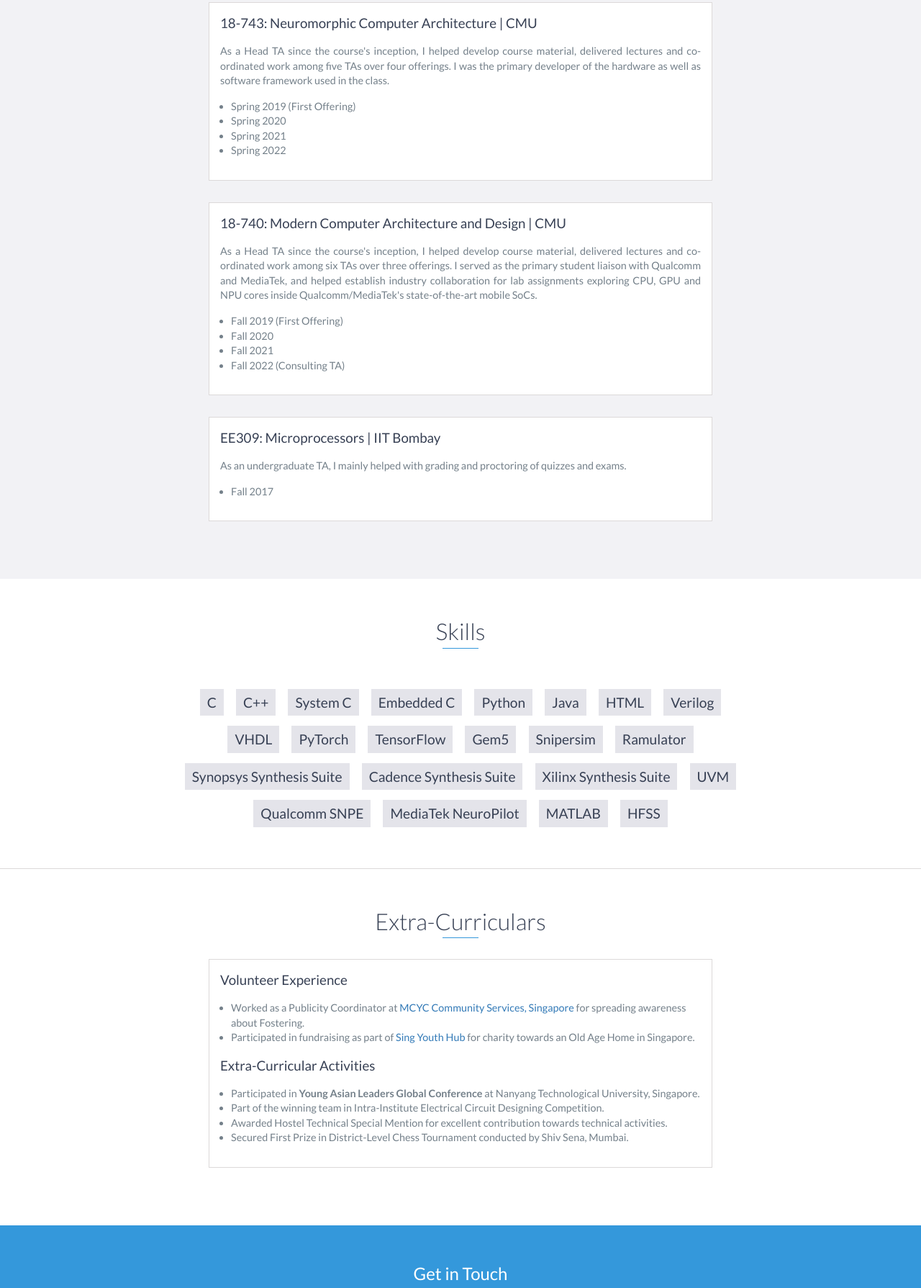
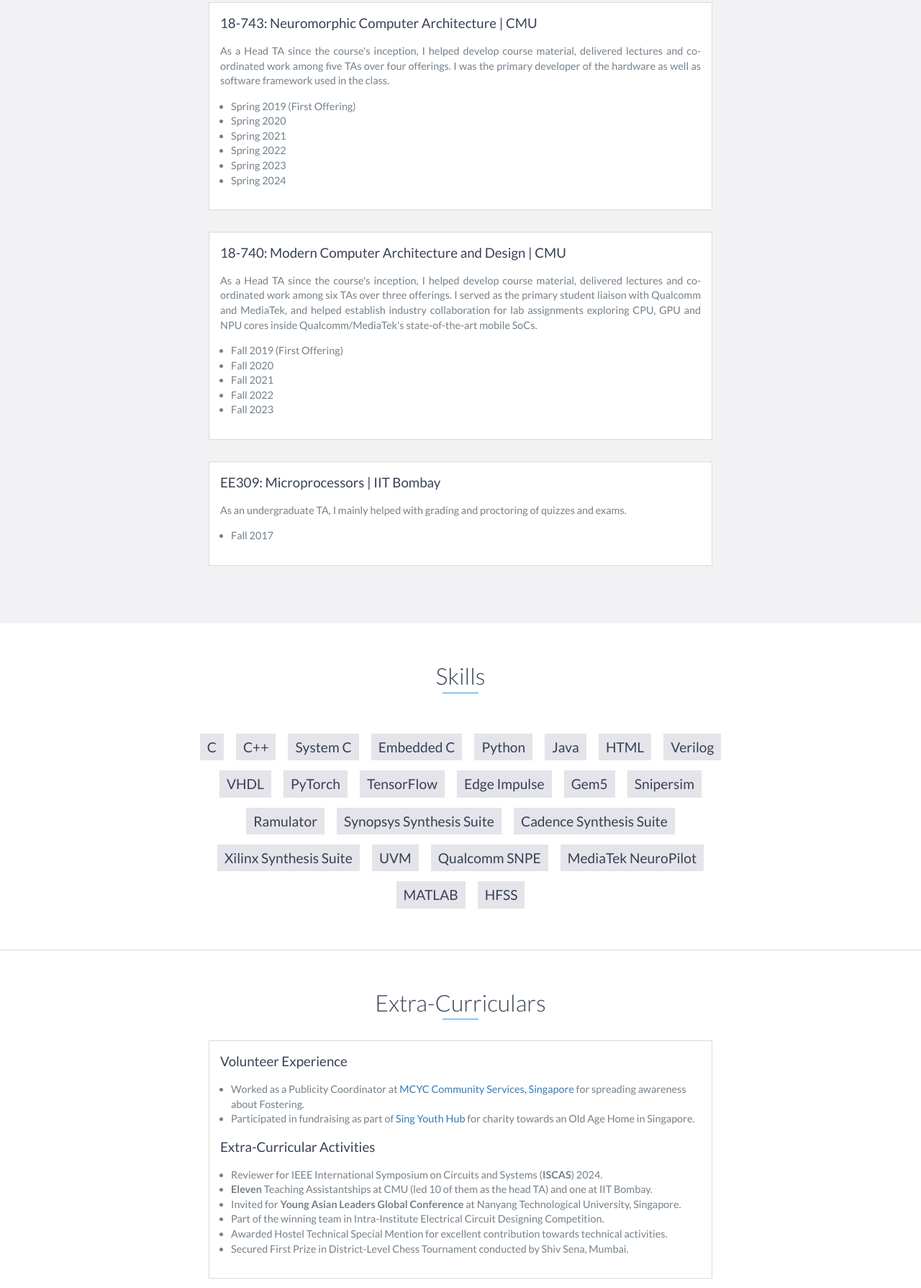
Before and after one commit to hpnair/hpnair.github.io, a website: page index.html in a window 1280 px wide. Shown: the part 7124-8913 px from the top of the page at 72% size. Drawn offline with nearby package versions, Linux system fonts and the light colour scheme.

Commit message:
Update index.html

```diff
--- a/index.html
+++ b/index.html
@@ -63,7 +63,7 @@
             <h1>Harideep Nair</h1>
             <h2>PhD Candidate, Carnegie Mellon University</h2>
             <h2>Neuromorphic Computing, Computer Architecture, Machine/Deep Learning</h2>
-            <a href="https://github.com/hpnair/hpnair.github.io/blob/main/Harideep_Resume.pdf" class="btn-rounded-white">View Resume</a>
+            <a href="https://github.com/hpnair/hpnair.github.io/blob/main/Harideep_PhD_Resume.pdf" class="btn-rounded-white">View Resume</a>
 	    <a href="https://scholar.google.com/citations?user=pBTOjy0AAAAJ&hl=en&authuser=2" class="btn-rounded-white">View Google Scholar</a>
         </div>
         <!-- End #lead-content -->
@@ -497,6 +497,12 @@
             <li>
                 Spring 2022
             </li>
+	    <li>
+                Spring 2023
+            </li>
+	    <li>
+                Spring 2024
+            </li>
         </ul>
     </div>
     <!-- End .optional-section-block -->
@@ -517,7 +523,10 @@
                 Fall 2021
             </li>
             <li>
-                Fall 2022 (Consulting TA)
+                Fall 2022
+            </li>
+	    <li>
+                Fall 2023
             </li>
         </ul>
     </div>
@@ -553,6 +562,7 @@
             <li>VHDL</li>
             <li>PyTorch</li>
             <li>TensorFlow</li>
+	    <li>Edge Impulse</li>
             <li>Gem5</li>
             <li>Snipersim</li>
             <li>Ramulator</li>
@@ -584,7 +594,13 @@
       <h3>Extra-Curricular Activities</h3>
       <ul>
           <li>
-              Participated in <b>Young Asian Leaders Global Conference</b> at Nanyang Technological University, Singapore.
+              Reviewer for IEEE International Symposium on Circuits and Systems (<b>ISCAS</b>) 2024.
+          </li>
+	  <li>
+              <b>Eleven</b> Teaching Assistantships at CMU (led 10 of them as the head TA) and one at IIT Bombay.
+          </li>
+	  <li>
+              Invited for <b>Young Asian Leaders Global Conference</b> at Nanyang Technological University, Singapore.
           </li>
           <li>
               Part of the winning team in Intra-Institute Electrical Circuit Designing Competition.
```
